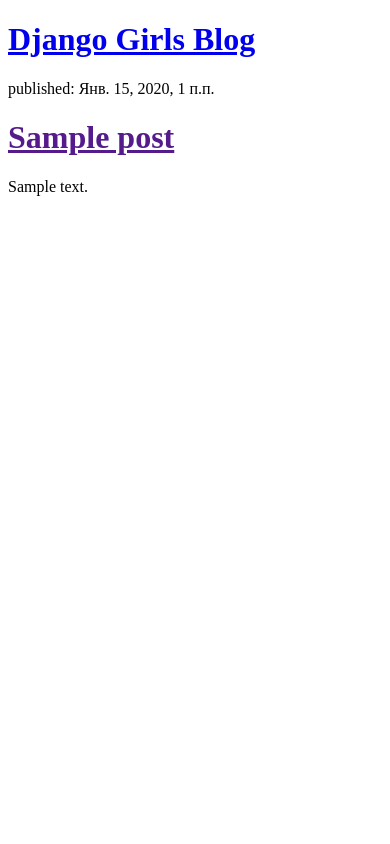
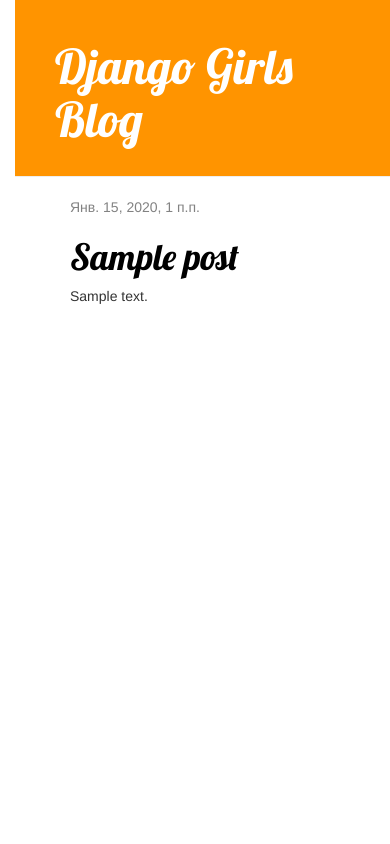
Before and after one commit to Uzcoding/my-first-blog, a Django app: template blog/templates/blog/post_list.html in a window 390 px wide. Run offline with Django 3.2, Linux system fonts and the light colour scheme; the template is opened without the code that fills it: values that come from a table or form of the project are taken from there, others are empty; tables that the repository leaves empty hold one stand-in row (values such as "Sample post"); some libraries are stand-ins or nearby versions.

Commit message:
Added view and template for detailed blog posts as well as CSS for the site.

```diff
--- /dev/null
+++ b/blog/static/css/blog.css
@@ -0,0 +1,56 @@
+
+h1 a {
+    color: #FCA205;
+    font-family: 'Lobster';
+}
+
+body {
+    padding-left: 15px;
+}
+
+.page-header {
+    background-color: #ff9400;
+    margin-top: 0;
+    padding: 20px 20px 20px 40px;
+}
+
+.page-header h1, .page-header h1 a, .page-header h1 a:visited, .page-header h1 a:active {
+    color: #ffffff;
+    font-size: 36pt;
+    text-decoration: none;
+}
+
+.content {
+    margin-left: 40px;
+}
+
+h1, h2, h3, h4 {
+    font-family: 'Lobster', cursive;
+}
+
+.date {
+    color: #828282;
+}
+
+.save {
+    float: right;
+}
+
+.post-form textarea, .post-form input {
+    width: 100%;
+}
+
+.top-menu, .top-menu:hover, .top-menu:visited {
+    color: #ffffff;
+    float: right;
+    font-size: 26pt;
+    margin-right: 20px;
+}
+
+.post {
+    margin-bottom: 70px;
+}
+
+.post h1 a, .post h1 a:visited {
+    color: #000000;
+}
--- /dev/null
+++ b/blog/templates/blog/base.html
@@ -0,0 +1,22 @@
+{% load static %}
+<html>
+    <head>
+        <title>Django Girls blog</title>
+        <link rel="stylesheet" href="//maxcdn.bootstrapcdn.com/bootstrap/3.2.0/css/bootstrap.min.css">
+        <link rel="stylesheet" href="//maxcdn.bootstrapcdn.com/bootstrap/3.2.0/css/bootstrap-theme.min.css">
+        <link href='//fonts.googleapis.com/css?family=Lobster&subset=latin,latin-ext' rel='stylesheet' type='text/css'>
+        <link rel="stylesheet" href="{% static 'css/blog.css' %}">
+    </head>
+<body>
+    <div class="page-header">
+        <h1><a href="/">Django Girls Blog</a></h1>
+    </div>
+        <div class="content container"><div class="row">
+            <div class="col-md-8">
+            {% block content %}
+            {% endblock %}
+            </div>
+         </div>
+        </div>
+</body>
+</html>
--- a/blog/templates/blog/post_list.html
+++ b/blog/templates/blog/post_list.html
@@ -1,20 +1,13 @@
-<!DOCTYPE html>
-<html lang="en">
-<head>
-    <meta charset="UTF-8">
-    <title>UZcoding Blog</title>
-</head>
-<body>
-        <div>
-            <h1><a href="/">Django Girls Blog</a></h1>
+{% extends 'blog/base.html' %}
+
+{% block content %}
+    {% for post in posts %}
+        <div class="post">
+            <div class="date">
+                {{ post.published_date }}
+            </div>
+            <h1><a href="{% url 'post_detail' pk=post.pk %}">{{ post.title }}</a></h1>
+            <p>{{ post.text|linebreaksbr }}</p>
         </div>
-
-{% for post in posts %}
-    <div>
-        <p>published: {{ post.published_date }}</p>
-        <h1><a href="">{{ post.title }}</a></h1>
-        <p>{{ post.text|linebreaksbr }}</p>
-    </div>
-{% endfor %}
-</body>
-</html>
+    {% endfor %}
+{% endblock %}
--- a/blog/urls.py
+++ b/blog/urls.py
@@ -4,4 +4,5 @@
 
 urlpatterns = [
     path('', views.post_list, name='post_list'),
+    path('post/<int:pk>/', views.post_detail, name='post_detail'),
 ]
--- a/blog/views.py
+++ b/blog/views.py
@@ -1,9 +1,12 @@
 from django.shortcuts import render
 from django.utils import timezone
 from .models import Post
-
+from django.shortcuts import render, get_object_or_404
 # Create your views here.
 
 def post_list(request):
     posts = Post.objects.filter(published_date__lte=timezone.now()).order_by('published_date')
     return render(request, 'blog/post_list.html', {'posts': posts})
+def post_detail(request, pk):
+    post = get_object_or_404(Post, pk=pk)
+    return render(request, 'blog/post_detail.html', {'post': post})
```
Also changed, not shown: blog/templates/blog/post_detail.html (added, +13 -0 lines).
